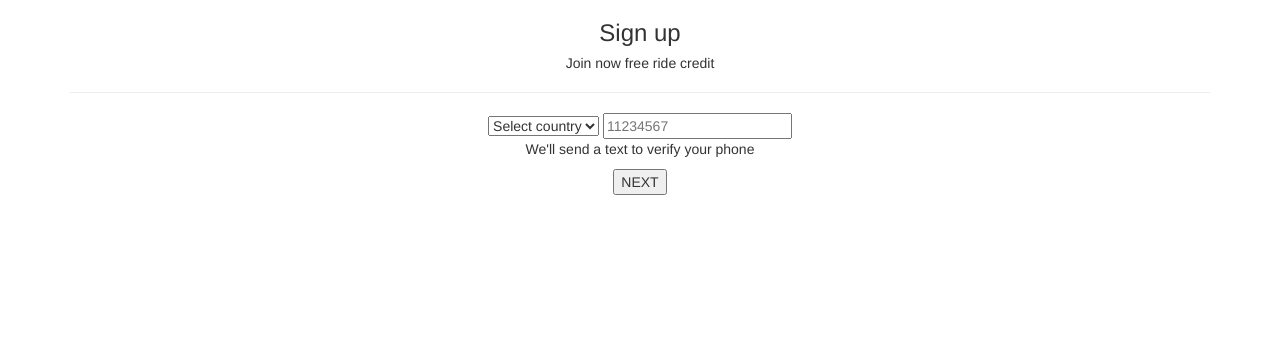
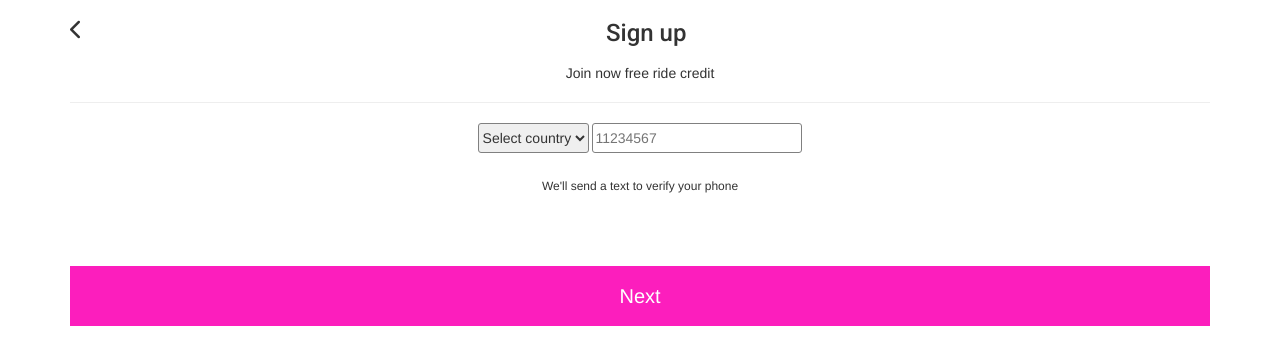
Before and after one commit to VanessaPellegrini/lyft-app, a plain HTML site: page sign_up_telefono_1.html in a window 1280 px wide. Drawn offline with nearby package versions, Linux system fonts and the light colour scheme.

Commit message:
css para sign in up

```diff
--- a/assets/css/style.css
+++ b/assets/css/style.css
@@ -6,12 +6,54 @@ morado opaco set pickup: #8179A8
 morado intenso lift is not yet availabe: #352782
 gris intenso sign up to drive: #728098
 */
+
 /*Estilos Sign Up Teléfono*/
+h3.titulo {
+    margin-top: 20px;
+    font-family: 'Roboto', sans-serif;
+    margin-bottom: 20px;
+}
 
-input[type=number]::-webkit-inner-spin-button,
-input[type=number]::-webkit-outer-spin-button {
+i.fa.fa-chevron-left.flechaleft {
+    float: left;
+    margin-top: 20px;
+    font-size: 20px;
+}
+
+input#telefono {
+    border: 1px solid grey;
+    border-radius: 3px;
+    margin-bottom: 25px;
+	height: 30px;
+    width: 210px;
+}
+
+input#telefono[type=number]::-webkit-inner-spin-button,
+input#telefono[type=number]::-webkit-outer-spin-button {
     -webkit-appearance: none;
     -moz-appearance: none;
     appearance: none;
     margin: 0;
 }
+
+input#submitButton {
+    background-color: #FC1EBD;
+    border-bottom: none;
+    border: none;
+    color: #fff;
+    width: 100%;
+    height: 60px;
+    font-size: 20px;
+}
+
+p.textuser {
+    font-size: 12px;
+    margin-bottom: 71px;
+}
+
+select.countries{
+	border: 1px solid grey;
+    border-radius: 3px;
+    margin-bottom: 25px;
+	height: 30px;
+}
--- a/sign_up_telefono_1.html
+++ b/sign_up_telefono_1.html
@@ -25,32 +25,26 @@
 	<div class="container">
 		<div class="row">
 			<div class="col-xs-12 signup text-center">
-				<h3>Sign up</h3>
-				<h5>Join now free ride credit</h5>
+				<i class="fa fa-chevron-left flechaleft" aria-hidden="true" href="index.html"></i>
+				<h3 class="titulo">Sign up</h3>
+				<h5 class="subtitulo">Join now free ride credit</h5>
 				<hr>
 				<form>
-					<select name="" required></>
+					<select name="countries" class="countries" id="countries" required></>
 						<option value="">Select country</option>
-						<option style="background-image:url(../img/flag-chile);">Chile</option>
+						<option value="chile">Chile</option>
 						<option value="mexico">México</option>
 						<option value="peru">Perú</option>
 					</select>
 					<input type="number" name="telefono" id="telefono" placeholder="11234567" maxlength="9"/>
-					<p>We'll send a text to verify your phone</p>
-					<input type="submit" id="submitButton" value="NEXT">
+					<p class="textuser">We'll send a text to verify your phone</p>
+					<input type="submit" id="submitButton" value="Next">
 				</form>
 
 			</div>
 		</div>
 	</div>
 </section>
-<footer>
-	<div class="container">
-		<div class="row">
-
-		</div>
-	</div>
-</footer>
 <!-- jQuery (necessary for Bootstrap's JavaScript plugins) -->
 <script src="https://ajax.googleapis.com/ajax/libs/jquery/1.12.4/jquery.min.js"></script>
 <!-- Bootstrap Latest compiled and minified JavaScript -->
```
